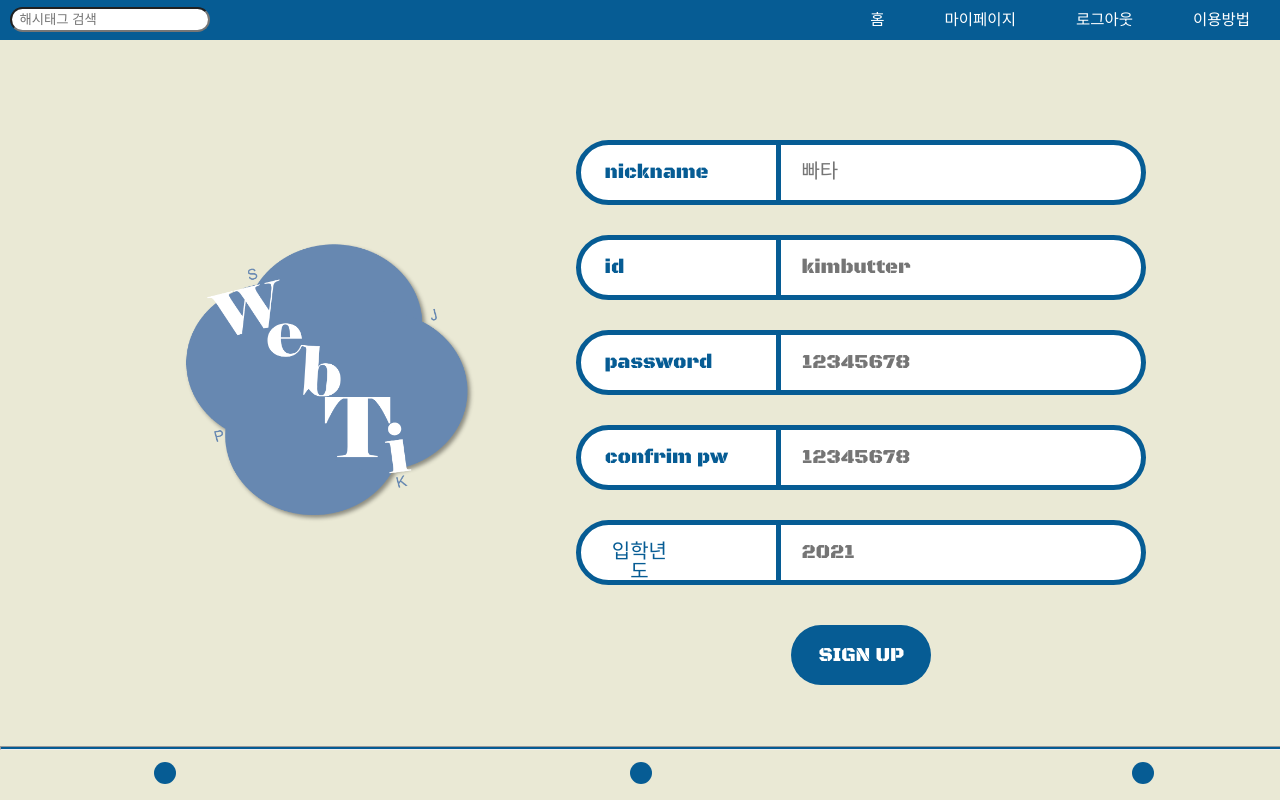
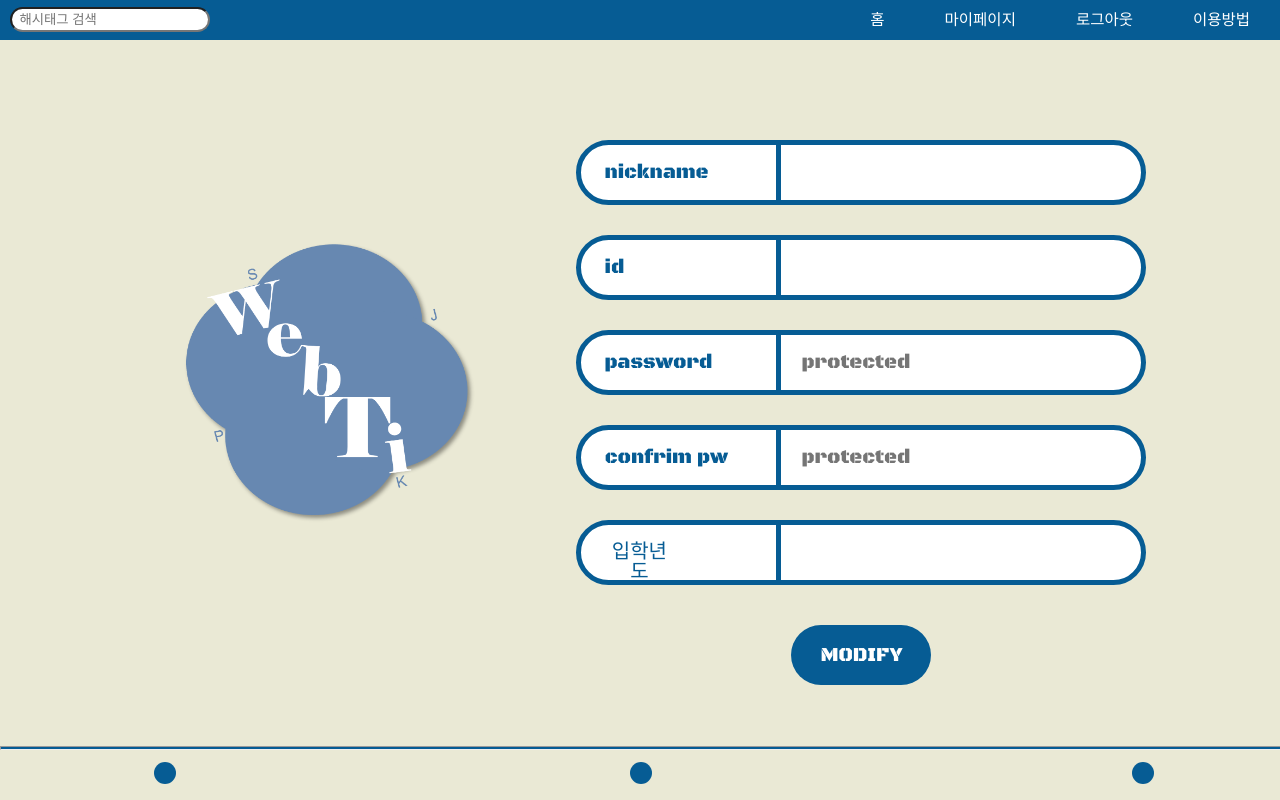
Before and after one commit to webTi-solux/webTi, a React (Create React App) app: page /modify-my-info-page in a window 1280 px wide. Built offline with nearby package versions, Linux system fonts and the light colour scheme.

Commit message:
ModifyMyInfo 수정 완

```diff
--- a/package.json
+++ b/package.json
@@ -11,6 +11,7 @@
     "express": "^4.18.2",
     "moment": "^2.29.4",
     "react": "^18.2.0",
+    "react-async": "^10.0.1",
     "react-dom": "^18.2.0",
     "react-modal": "^3.16.1",
     "react-range": "^1.8.14",
--- a/src/routes/LoginUi.js
+++ b/src/routes/LoginUi.js
@@ -22,7 +22,7 @@ function LoginUi() {
 
     const history = useNavigate();
     const onClickLogin = async () => {
-        const users = await axios.get('/member/' + inputId).then((res) => {return res.data});
+        const users = await axios.get('/member/' + inputId + "/").then((res) => {return res.data});
 
         console.log(users)
 
@@ -36,6 +36,8 @@ function LoginUi() {
         else {
           sessionStorage.setItem('userNick', users.Nickname)
           sessionStorage.setItem('userId', users.userId)
+          sessionStorage.setItem('userAdYear', users.Year)
+          sessionStorage.setItem('userPw', users.Password)
           history(`/`);
 
         }
--- a/src/routes/ModifyMyInfo.js
+++ b/src/routes/ModifyMyInfo.js
@@ -2,10 +2,62 @@ import '../styles/ModifyMyInfo.css';
 import logo from "../imgs/webTi_logo.png";
 import NavAfterLogin from "../components/NavAfterLogin";
 import UnderBar from "../components/UnderBar";
+import axios from 'axios';
+import { useState, useEffect } from 'react';
+import {Link, useNavigate} from "react-router-dom";
 
 // 내 정보 수정화면.
 
 function ModifyMyInfo () {
+
+    const [inputNick, setInputNick] = useState(sessionStorage.getItem('userNick'));
+    const [inputPw, setInputPw] = useState(sessionStorage.getItem('userPw'));
+    const [inputPwc, setInputPwc] = useState(sessionStorage.getItem('userPw'));
+
+    const handleInputNick = (e) => {
+        setInputNick(e.target.value)
+    }
+    const handleInputPw = (e) => {
+        setInputPw(e.target.value)
+    }
+    const handleInputPwc = (e) => {
+        setInputPwc(e.target.value)
+    }
+    const history = useNavigate();
+
+    // 세션스토리지에서 유저 정보 가져와 placeholder로 띄우기 -> 완.
+    // 이때, pw == pwc 인 것 확인해야 함.
+    // sessionStorage에 변경된 유저 정보 저장.
+
+    const onClickModify = async () => {
+
+        const preId = sessionStorage.getItem('userId');
+        console.log(preId);
+        if (inputPw != inputPwc) {
+            alert("비밀번호가 서로 다릅니다.");
+        }
+        else {
+            try {
+                await axios.patch('/member/'+ preId +"/", {
+                    Nickname: inputNick,
+                    Password: inputPw,
+            }) .then((response) => {
+                sessionStorage.removeItem('userNick')
+                sessionStorage.setItem('userNick', inputNick);
+                sessionStorage.removeItem('userPw')
+                sessionStorage.setItem('userPw', inputPw)
+                history(`/mypage`);
+            })} catch(e) {
+                console.log(e);
+            }
+        }
+    }
+
+    useEffect(() => {
+
+    }, [])
+
+
     return (
         <div>
         <NavAfterLogin/>
@@ -20,35 +72,35 @@ function ModifyMyInfo () {
                 <div className='mod-first-input'>
                     <div className='mod-v-line'></div>
                     <span className="mod-text-nickname">nickname</span>
-                    <input className="mod-user-nickname" type="text" placeholder="빠타"/>
+                    <input className="mod-user-nickname" value={inputNick} onChange={handleInputNick} type="text" placeholder={sessionStorage.getItem('userNick')}/>
                 </div>
 
                 <div className="mod-second-input">
                     <div className="mod-v-line2"></div>
                     <span className="mod-text-id">id</span>
-                    <input className="mod-user-id" type="text" placeholder='kimbutter'/>
+                    <input className="mod-user-id" type="text" placeholder={sessionStorage.getItem('userId')} readOnly/>
                 </div>
 
                 <div className='mod-third-input'>
                     <div className='mod-v-line3'></div>
                     <span className="mod-text-pwd">password</span>
-                    <input className="mod-user-pwd" type="password" placeholder='12345678'/>
+                    <input className="mod-user-pwd" onChange={handleInputPw} type="password" placeholder="protected"/>
                 </div>
 
                 <div className="mod-fourth-input">
                     <div className="mod-v-line4"></div>
                     <span className="mod-text-cpwd">confrim pw</span>
-                    <input className="mod-user-cpwd" type="password" placeholder='12345678'/>
+                    <input className="mod-user-cpwd" onChange={handleInputPwc} type="password" placeholder="protected"/>
                 </div>
 
                 <div className="mod-fiveth-input">
                     <div className="mod-v-line5"></div>
                     <span className="mod-text-ad-year">입학년도</span>
-                    <input className="mod-user-ad-year" type="text" placeholder='2021'/>
+                    <input className="mod-user-ad-year" type="text" placeholder={sessionStorage.getItem('userAdYear')} readOnly/>
                 </div>
 
                 <div className="mod-button">
-                    <button className="mod-button-Ui">SIGN UP</button>
+                    <button className="mod-button-Ui" onClick={onClickModify}>MODIFY</button>
                 </div>
             </div>
         </div>
--- a/src/routes/MyPage.js
+++ b/src/routes/MyPage.js
@@ -41,7 +41,7 @@ const MyPage = (props) => {
         <div className="profile">
         <p className="user-picture"></p>
         <MyPageGreeting />
-        <button className="modify-Info">정보수정</button>
+        <Link to="/modify-my-info-page"><button className="modify-Info">정보수정</button></Link>
         <button className="log-out" onClick={onLogout}>로그아웃</button>
         </div>
         <img src={dl_mini} alt="dl_mini" className="img-DL"></img>
--- a/src/routes/home.js
+++ b/src/routes/home.js
@@ -11,7 +11,7 @@ const Home = (props) => {
 
     return (
         <div>
-        {sessionStorage.length === 2 ? <NavAfterLogin/> : <NavBeforeLogin />}
+        {sessionStorage.length >0 ? <NavAfterLogin/> : <NavBeforeLogin />}
         <div className="home-main">
             <div className="home-text">
                 <h2 className="slogan">What Have You Done?
```
Also changed, not shown: 2 other files (tests, documents, lock files or other folders).
